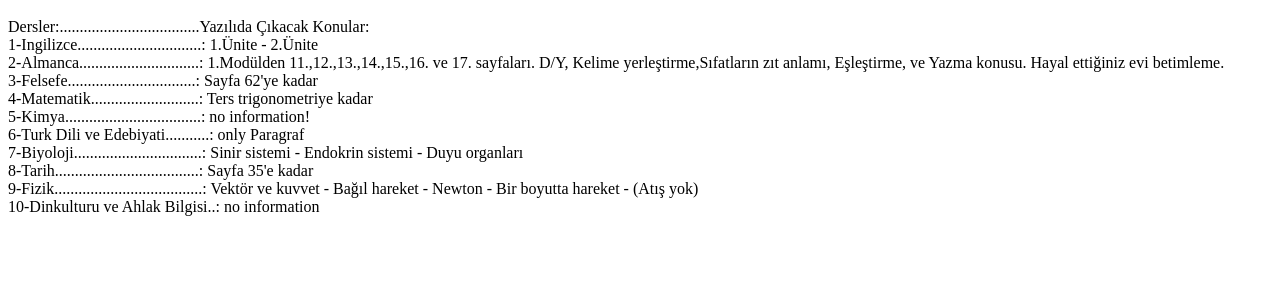
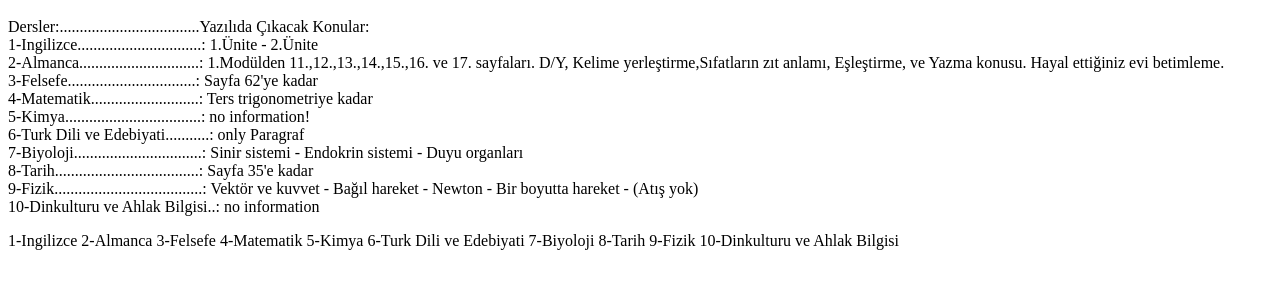
Before and after one commit to MevlutBasaran/OS, a plain HTML site: page index.html in a window 1280 px wide. Shown: the part 48-336 px from the top of the page. Drawn offline with Linux system fonts and the light colour scheme.

Commit message:
Update index.html

```diff
--- a/index.html
+++ b/index.html
@@ -22,5 +22,17 @@
 			9-Fizik.....................................: Vektör ve kuvvet - Bağıl hareket - Newton - Bir boyutta hareket - (Atış yok)<br/>
 			10-Dinkulturu ve Ahlak Bilgisi..: no information<br/>
 		</p>
+		<p1>
+			1-Ingilizce
+			2-Almanca
+			3-Felsefe
+			4-Matematik
+			5-Kimya
+			6-Turk Dili ve Edebiyati
+			7-Biyoloji
+			8-Tarih
+			9-Fizik
+			10-Dinkulturu ve Ahlak Bilgisi
+		</p1>
 	</body>
 </html>
```
